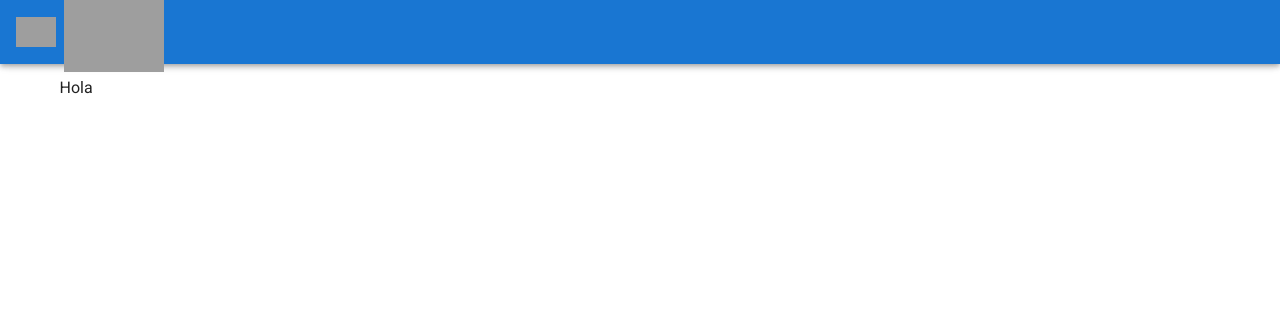
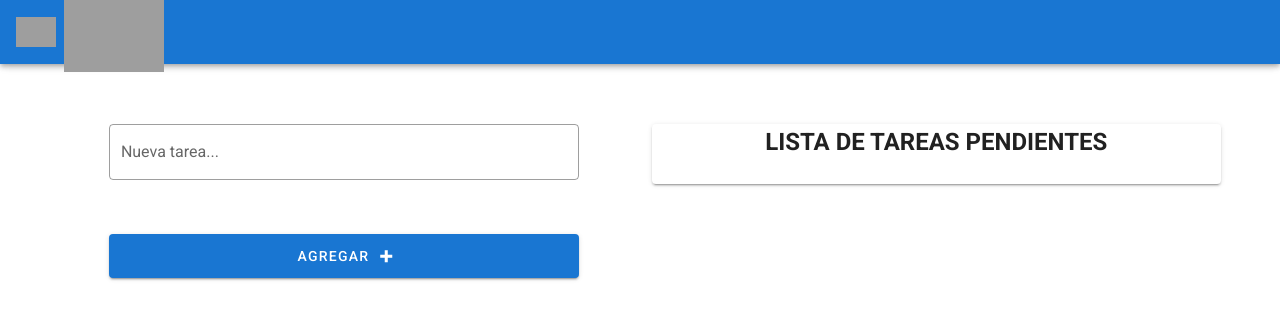
Before and after one commit to MiguelBriseno/Todo-App, a Vue app: page / in a window 1280 px wide. Shown: the top 320 px of the page. Built offline with nearby package versions, Linux system fonts and the light colour scheme; grey boxes are pictures that could not be loaded.

Commit message:
Listo el front

```diff
--- a/src/views/HomeView.vue
+++ b/src/views/HomeView.vue
@@ -1,11 +1,28 @@
 <template>
   <v-container>
-    Hola
+    <br><br>
+    <v-row justify="center">
+      <v-col cols="6">
+        <v-row justify="center">
+          <v-col cols="10">
+            <v-text-field label="Nueva tarea..." outlined></v-text-field>
+          </v-col>
+          <v-col cols="10">
+            <v-btn block class="primary" large>Agregar <v-icon right dark>mdi-plus-thick</v-icon></v-btn>
+          </v-col>
+        </v-row>
+      </v-col>
+      <v-col cols="6">
+        <v-card>
+          <h2 class="text-center">LISTA DE TAREAS PENDIENTES</h2>
+          <br>
+        </v-card>
+      </v-col>
+    </v-row>
   </v-container>
 </template>
 
 <script>
-
   export default {
 
   }
```
